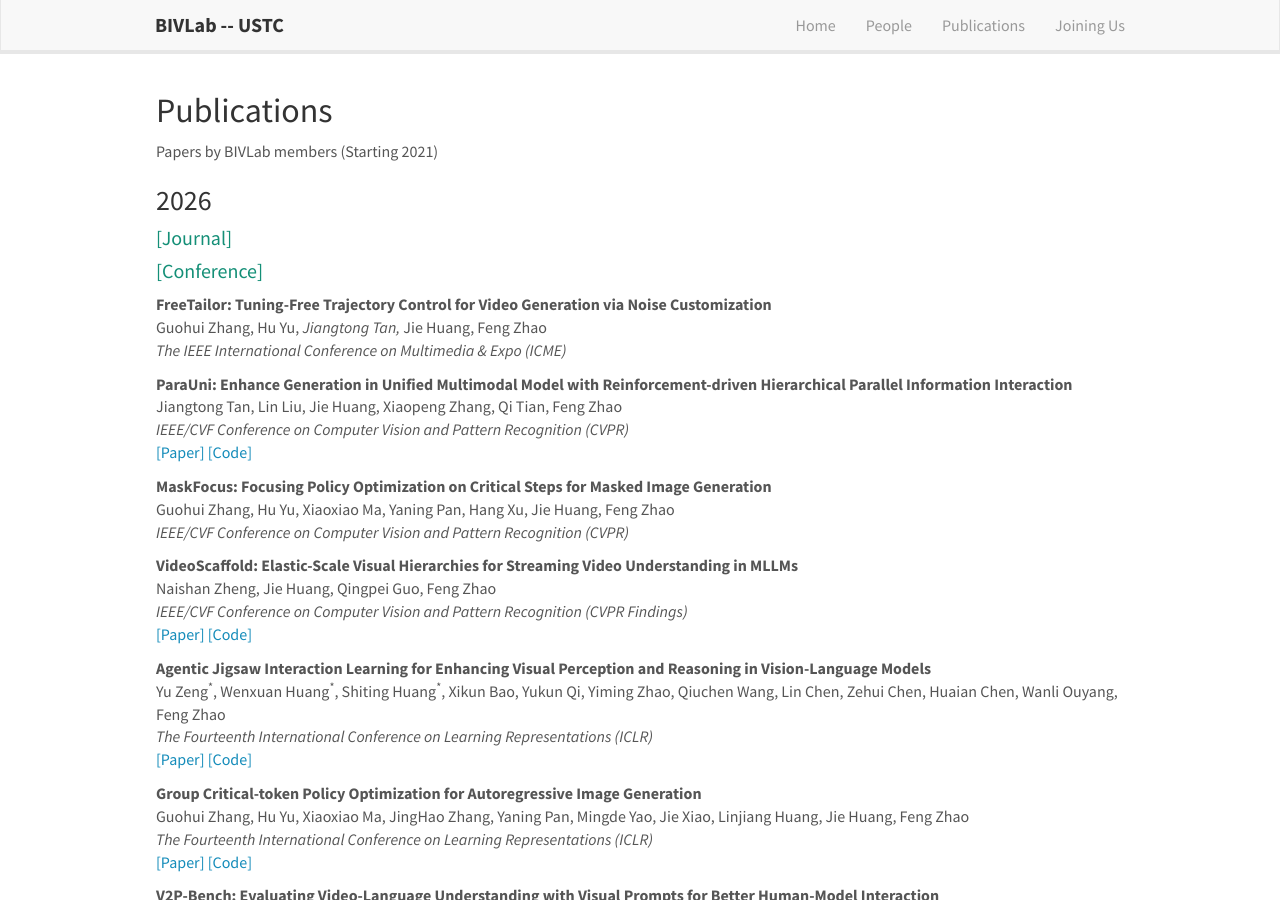
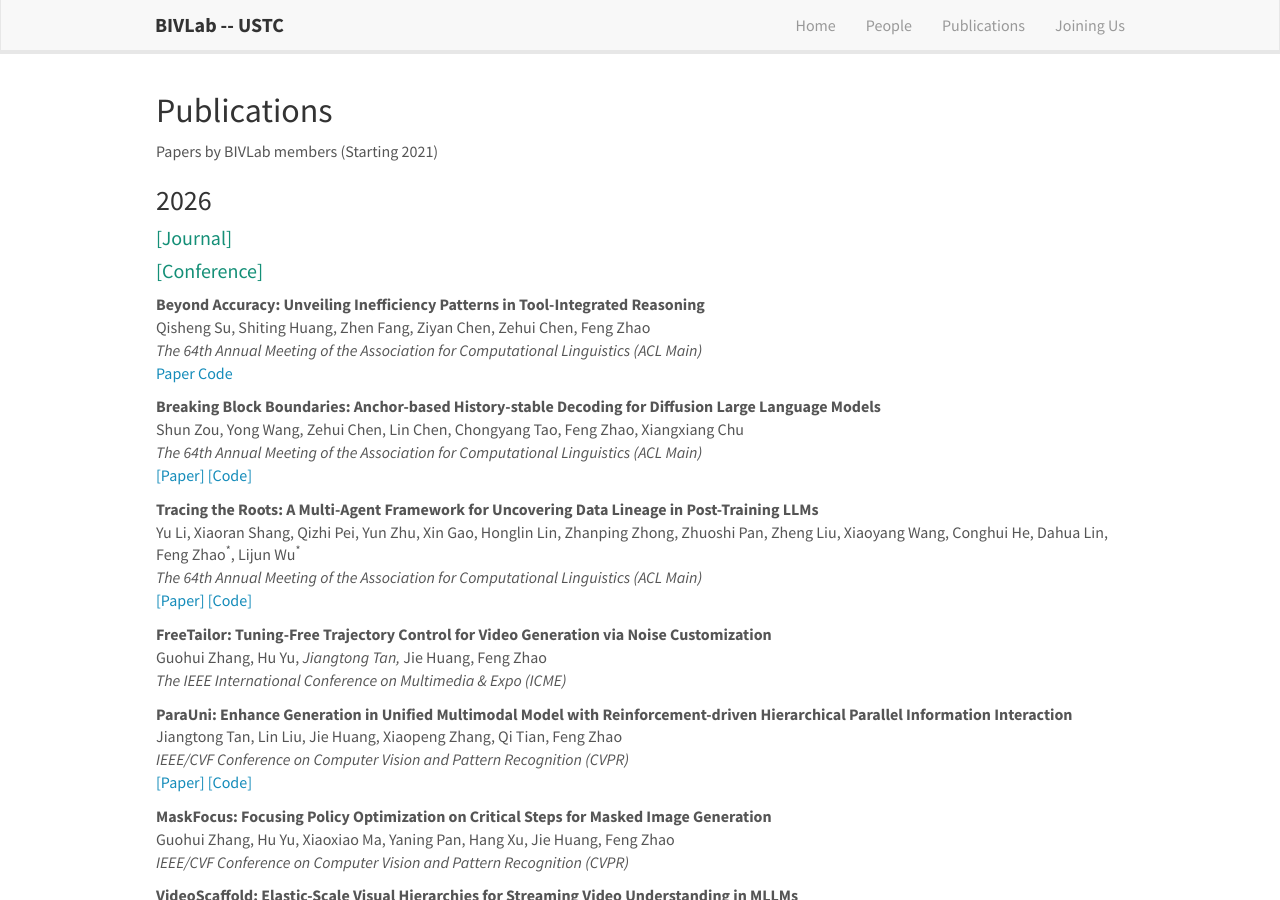
Before and after one commit to bivlab123/bivlab123.github.io, a Jekyll site: the page built from _pages/publications.md, in a window 1280 px wide and 900 px high. Built offline with Jekyll 4.4.1, drawn with Linux system fonts in a browser that asks for light colours; nearby versions of some CDN libraries.

Commit message:
Update publist_2026.yml

```diff
--- a/_data/publist_2026.yml
+++ b/_data/publist_2026.yml
@@ -1,3 +1,45 @@
+- title: "Beyond Accuracy: Unveiling Inefficiency Patterns in Tool-Integrated Reasoning"
+  authors: Qisheng Su, Shiting Huang, Zhen Fang, Ziyan Chen, Zehui Chen, Feng Zhao
+  venue: "The 64th Annual Meeting of the Association for Computational Linguistics (ACL Main)"
+  link:
+    url: https://arxiv.org/abs/2604.05404v1
+    display: [Paper]
+  code:
+    url: https://github.com/sqs-ustc/tool-reasoning-framework-PTE
+    display: [Code]
+  highlight: 0
+  year: 2026
+
+
+- title: "Breaking Block Boundaries: Anchor-based History-stable Decoding for Diffusion Large Language Models"
+  authors: Shun Zou, Yong Wang, Zehui Chen, Lin Chen, Chongyang Tao, Feng Zhao, Xiangxiang Chu
+  venue: "The 64th Annual Meeting of the Association for Computational Linguistics (ACL Main)"
+  link:
+    url: https://arxiv.org/abs/2604.08964
+    display: "[Paper]"
+  code:
+    url: https://github.com/zs1314/AHD
+    display: "[Code]"
+  highlight: 0
+  year: 2026
+
+
+- title: "Tracing the Roots: A Multi-Agent Framework for Uncovering Data Lineage in Post-Training LLMs"
+  authors: Yu Li, Xiaoran Shang, Qizhi Pei, Yun Zhu, Xin Gao, Honglin Lin, Zhanping Zhong, Zhuoshi Pan, Zheng Liu, Xiaoyang Wang, Conghui He, Dahua Lin, Feng Zhao<sup>*</sup>, Lijun Wu<sup>*</sup>
+  venue: "The 64th Annual Meeting of the Association for Computational Linguistics (ACL Main)"
+  link:
+    url:
+    display: "[Paper]"
+  code:
+    url: https://arena.opendatalab.org.cn/data-lineage/website/index.html
+    display: "[Code]"
+  year: 2026
+
+
+
+
+
+
 - title: "FreeTailor: Tuning-Free Trajectory Control for Video Generation via Noise Customization"
   authors: Guohui Zhang, Hu Yu, *Jiangtong Tan,* Jie Huang, Feng Zhao
   venue: "The IEEE International Conference on Multimedia & Expo (ICME)"
```
